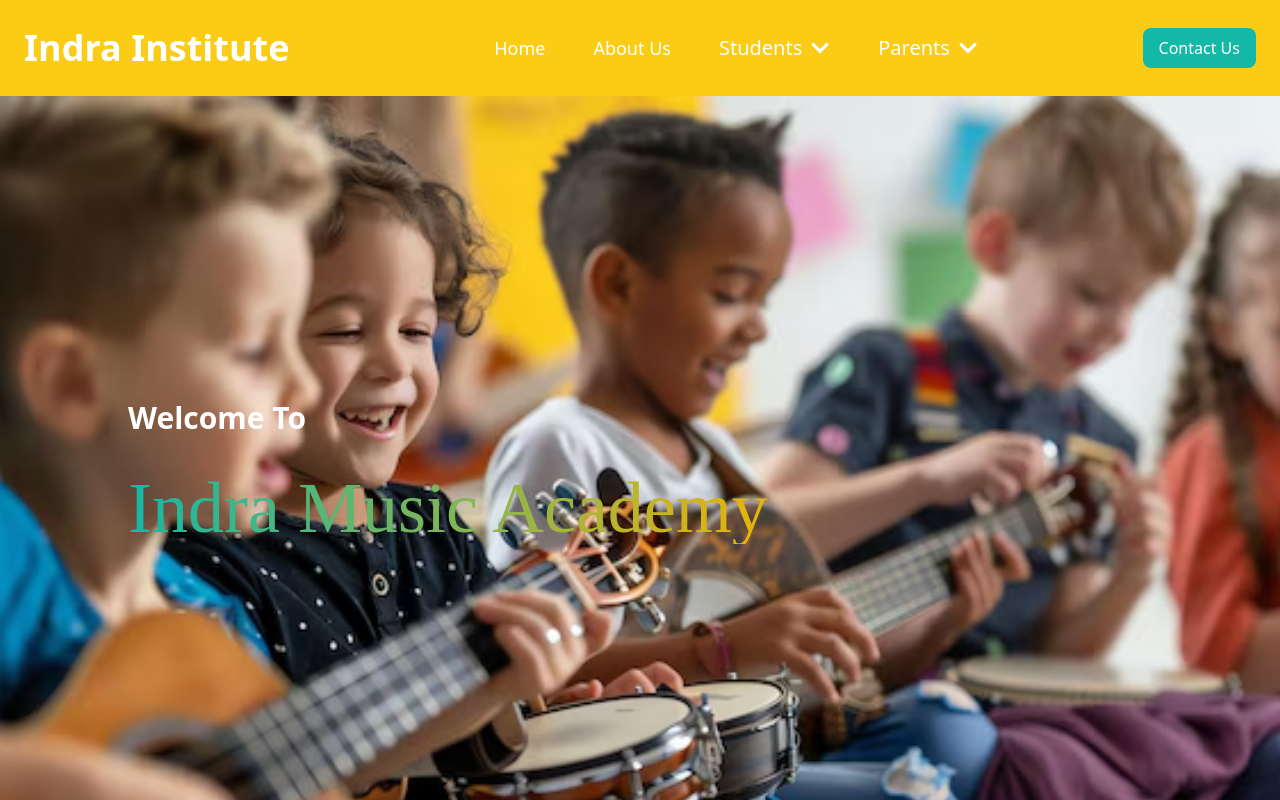
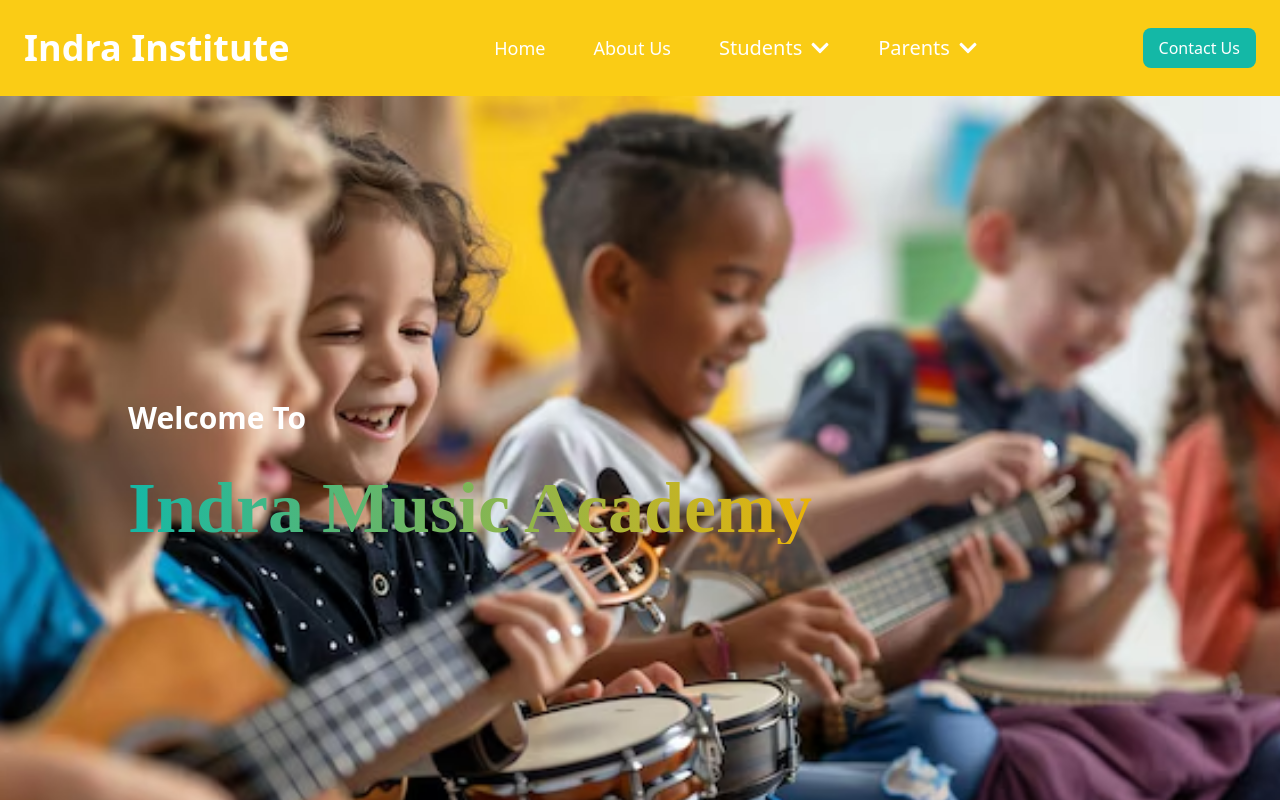
Before and after one commit to kkalaimathi/indrainstitute, a Next.js app: page / in a window 1280 px wide. Shown: the top 800 px of the page. Built offline with nearby package versions, Linux system fonts and the light colour scheme.

Commit message:
style changes are done

```diff
--- a/src/app/globals.css
+++ b/src/app/globals.css
@@ -11,6 +11,6 @@
 .caveat {
   font-family: "Caveat", cursive;
   font-optical-sizing: auto;
-  font-weight: 400;
+  font-weight: 800;
   font-style: normal;
 }
```
